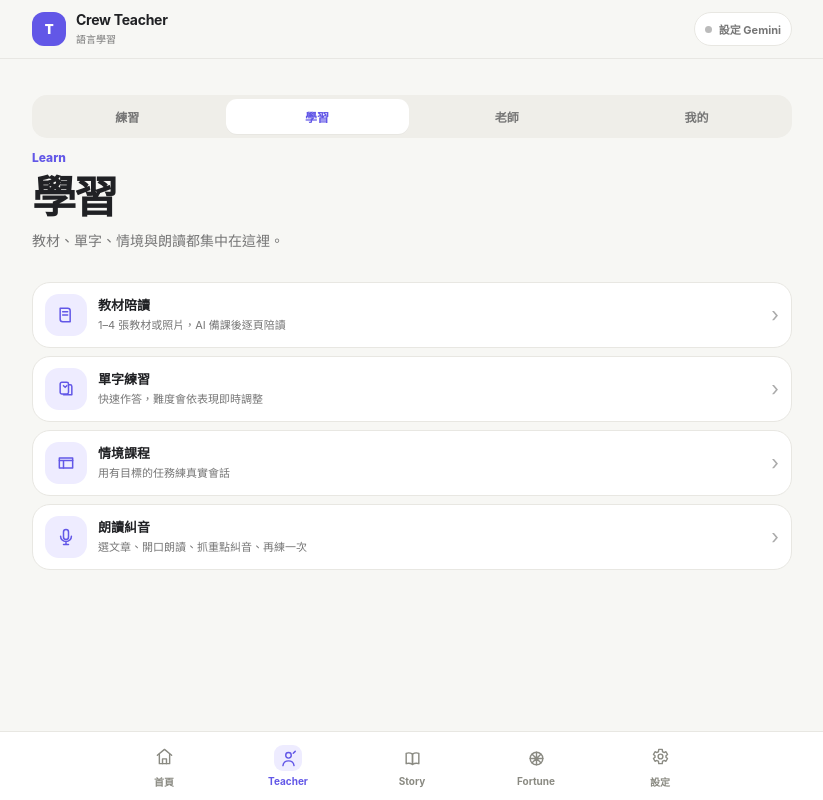
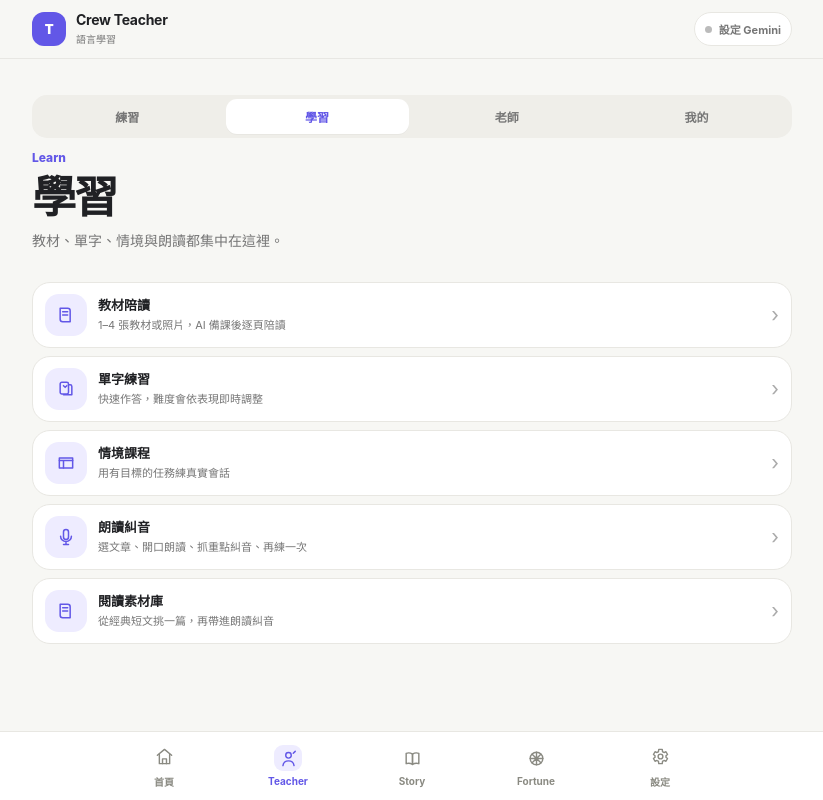
Before and after one commit to magic76/magic76.github.io, a React (Vite) app in the folder web-spa/: page /#/teacher/learn in a window 1280 px wide. Shown: the whole page, without its empty margins (228-1051 px from the left). Built offline with nearby package versions, Linux system fonts and the light colour scheme.

Commit message:
feat: carry app parity LearnPage.tsx

```diff
--- a/web-spa/src/teacher/LearnPage.tsx
+++ b/web-spa/src/teacher/LearnPage.tsx
@@ -3,5 +3,6 @@ const items:Array<{to:string;icon:IconName;title:string;note:string}>=[
 {to:"/teacher/textbook",icon:"book",title:"教材陪讀",note:"1–4 張教材或照片，AI 備課後逐頁陪讀"},
 {to:"/teacher/vocabulary",icon:"cards",title:"單字練習",note:"快速作答，難度會依表現即時調整"},
 {to:"/teacher/course",icon:"scene",title:"情境課程",note:"用有目標的任務練真實會話"},
-{to:"/teacher/pronunciation",icon:"mic",title:"朗讀糾音",note:"選文章、開口朗讀、抓重點糾音、再練一次"}];
+{to:"/teacher/pronunciation",icon:"mic",title:"朗讀糾音",note:"選文章、開口朗讀、抓重點糾音、再練一次"},
+{to:"/teacher/reading-library",icon:"book",title:"閱讀素材庫",note:"從經典短文挑一篇，再帶進朗讀糾音"}];
 export function LearnPage(){return <><section className="hero"><span className="kicker">Learn</span><h1>學習</h1><p>教材、單字、情境與朗讀都集中在這裡。</p></section><section className="section"><div className="list">{items.map(x=><Link className="list-item" to={x.to} key={x.to}><span className="list-icon"><Icon name={x.icon}/></span><span className="list-copy"><strong>{x.title}</strong><small>{x.note}</small></span><span className="chevron">›</span></Link>)}</div></section></>}
```
